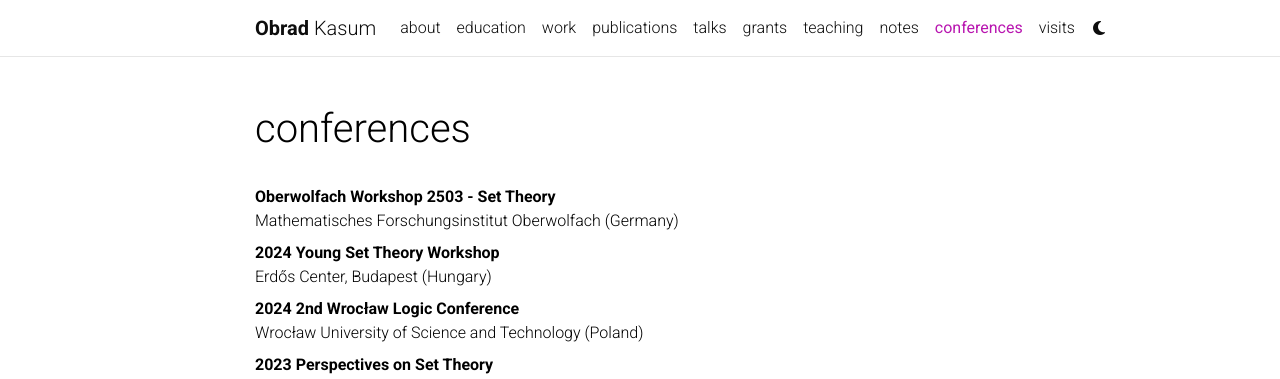
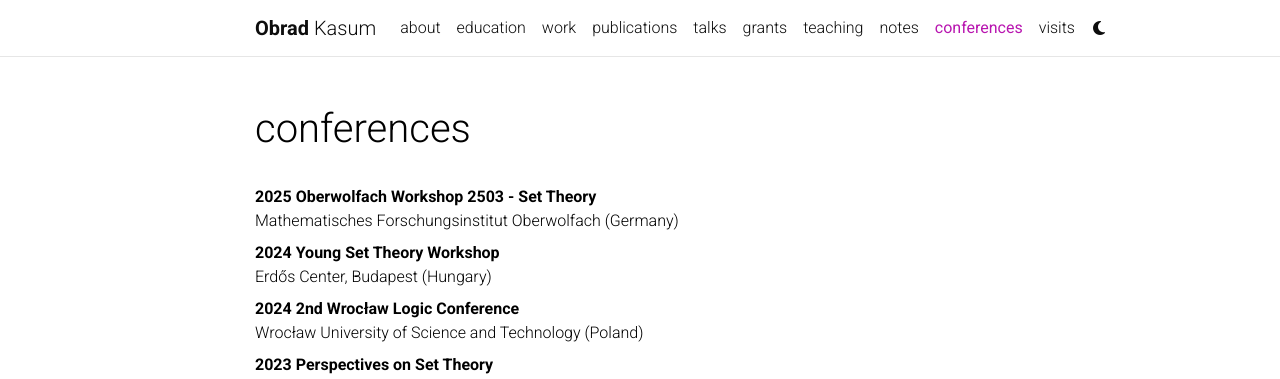
Before and after one commit to obradkasum/obradkasum.github.io, a Jekyll site: the page built from _pages/conferences.md, in a window 1280 px wide. Shown: the top 379 px of the page. Built offline with Jekyll 4.4.1, drawn with Linux system fonts in a browser that asks for light colours; comment, search, counter and statistics services are not loaded; a style sheet for code colours, icons or effects is not loaded.

Commit message:
Update conferences.md

```diff
--- a/_pages/conferences.md
+++ b/_pages/conferences.md
@@ -7,7 +7,7 @@ nav: true
 nav_order: 8
 ---
 <dl>
-<dt>Oberwolfach Workshop 2503 - Set Theory</dt>
+<dt>2025 Oberwolfach Workshop 2503 - Set Theory</dt>
 <dd>Mathematisches Forschungsinstitut Oberwolfach (Germany)</dd>
 
 <dt>2024 Young Set Theory Workshop</dt>
```
